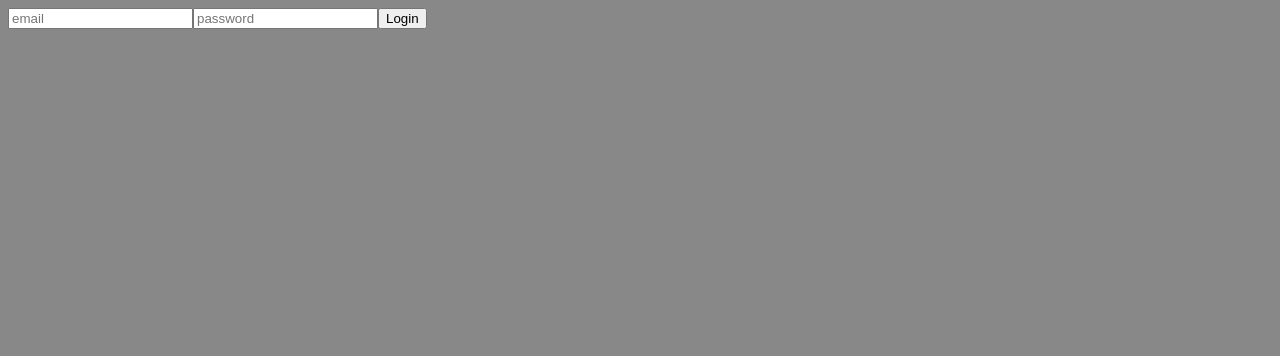
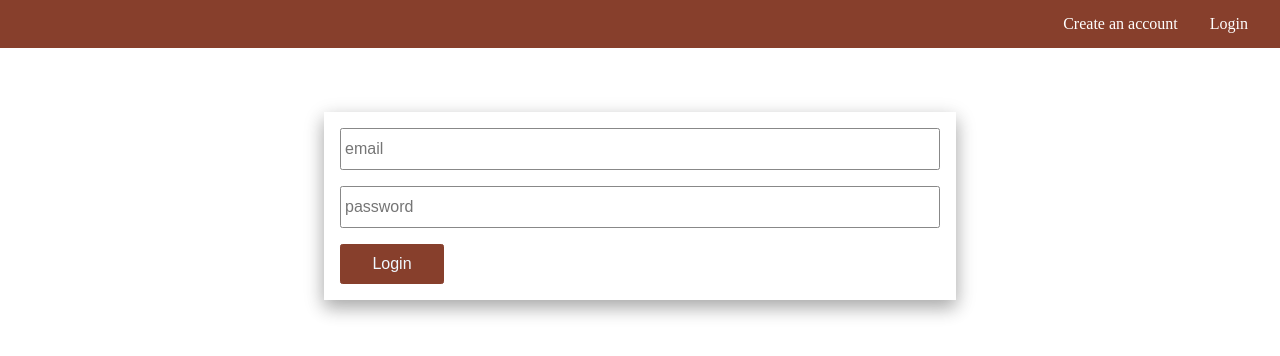
Before and after one commit to sachin-me/friquency.onmicrosoft-task, a React app: page /login in a window 1280 px wide. Shown: the top 356 px of the page. Built offline with nearby package versions, Linux system fonts and the light colour scheme; the HTML template or start-up script is replaced by a standard one.

Commit message:
add styling and fixed some issue

```diff
--- a/client/src/components/CreateEvent.js
+++ b/client/src/components/CreateEvent.js
@@ -8,7 +8,8 @@ class CreateEvent extends Component {
     eventname: '',
     eventhost: '',
     eventdate: new Date(),
-    eventplace: ''
+    eventplace: '',
+    message: ''
   }
 
   handleChange = ({ target: { name, value } }) => {
@@ -23,6 +24,12 @@ class CreateEvent extends Component {
     const { eventname, eventhost, eventdate, eventplace } = this.state;
     const data =  { eventname, eventhost, eventdate, eventplace }
 
+    if ( !eventname && !eventhost && !eventplace) {
+      return this.setState({
+        message: 'All field are mendatory!'
+      })
+    }
+
     this.props.dispatch(eventActions.createEvent(data, success => {
       if (success) {
         this.props.history.push('/events');
@@ -32,14 +39,17 @@ class CreateEvent extends Component {
 
   render() {
     return (
-      <div>
+      <div className="create-event-wrapper">
         <form action="" method="post" onSubmit={this.handleSubmit}>
           <input type="text" name="eventname" placeholder="event name" onChange={this.handleChange} />
           <input type="text" name="eventhost" placeholder="event host name" onChange={this.handleChange} />
           <input type="date" name="eventdate" id="" onChange={this.handleChange} />
           <input type="text" name="eventplace" placeholder="event place name" onChange={this.handleChange} />
-          <input type="submit" value="Create Event" />
+          <div>
+            <input type="submit" value="Create Event" />
+          </div>
         </form>
+        <div className="message">{this.state.message}</div>
       </div>
     );
   }
--- a/client/src/components/Event.js
+++ b/client/src/components/Event.js
@@ -2,9 +2,29 @@ import React from 'react';
 
 const Event = (props) => {
   const { event } = props;
+  const date = event.eventdate.split('T')[0];
   return (
-    <div>
-      <div>{event.eventname}</div>
+    <div className="event-card">
+      <div>
+        <span>Event Name</span>
+        <span className='dash'>-</span>
+        <span>{event.eventname}</span>
+      </div>
+      <div>
+        <span>Event Place</span>
+        <span className='dash'>-</span>
+        <span>{event.eventplace}</span>
+      </div>
+      <div>
+        <span>Event Date</span>
+        <span className='dash'>-</span>
+        <span>{date}</span>
+      </div>
+      <div>
+        <span>Event Host</span>
+        <span className='dash'>-</span>
+        <span>{event.eventhost}</span>
+      </div>
     </div>
   )
 }
--- a/client/src/components/Events.js
+++ b/client/src/components/Events.js
@@ -11,9 +11,8 @@ class Events extends Component {
 
   render() {
     const { events } = this.props;
-    console.log(events, 'events');
     return (
-      <div>
+      <div className="events-wrapper">
         {
           events ? events.map(event => <Event key={event._id} event={event} />) : 'Loading...'
         }
--- a/client/src/components/Login.js
+++ b/client/src/components/Login.js
@@ -26,11 +26,15 @@ class Login extends Component {
 
   render() {
     return (
-      <form onSubmit={this.handleSubmit}>
-        <input type="email" name="email" placeholder="email" onChange={this.handleChange} />
-        <input type="password" name="password" placeholder="password" onChange={this.handleChange} />
-        <input type="submit" value="Login" />
-      </form>
+      <div className="create-event-wrapper">
+        <form onSubmit={this.handleSubmit}>
+          <input type="email" name="email" placeholder="email" onChange={this.handleChange} />
+          <input type="password" name="password" placeholder="password" onChange={this.handleChange} />
+          <div>
+            <input type="submit" value="Login" />
+          </div>
+        </form>
+      </div>
     )
   }
 }
--- a/client/src/components/Signup.js
+++ b/client/src/components/Signup.js
@@ -27,12 +27,16 @@ class Signup extends Component {
 
   render() {
     return (
+      <div className="create-event-wrapper">
         <form onSubmit={this.handleSubmit}>
           <input type="text" name="username" placeholder="username" onChange={this.handleChange} />
           <input type="email" name="email" placeholder="email" onChange={this.handleChange} />
           <input type="password" name="password" placeholder="password" onChange={this.handleChange} />
+          <div>
             <input type="submit" value="Signup" />
+          </div>
         </form>
+      </div>
     )
   }
 }
--- /dev/null
+++ b/client/src/containers/Header.js
@@ -0,0 +1,29 @@
+import React from 'react';
+import { connect } from 'react-redux';
+import { Link } from 'react-router-dom';
+import Dashboard from './Dashboard';
+import Main from './Main';
+
+const Header = (props) => {
+  const { isAuth } = props;
+  return (
+    <div className='header-wrapper'>
+      <Link to='/'>
+        <i className="fas fa-home"></i>
+      </Link>
+      <div>
+        {
+          isAuth ? <Dashboard /> : <Main />
+        }
+      </div>
+    </div>
+  )
+}
+
+const mapStateToProps = (state) => {
+  return {
+    isAuth: state.userReducer.isAuth
+  }
+}
+
+export default connect(mapStateToProps)(Header);
--- a/client/src/containers/Main.js
+++ b/client/src/containers/Main.js
@@ -3,10 +3,10 @@ import { Link } from 'react-router-dom';
 
 const Main = () => {
   return (
-    <>
+    <div>
       <Link to='/register'>Create an account</Link>
       <Link to='/login'>Login</Link>
-    </>
+    </div>
   )
 }
 
--- a/client/src/containers/Private.js
+++ b/client/src/containers/Private.js
@@ -1,14 +1,14 @@
 import React from 'react';
 import { BrowserRouter as Router, Route } from 'react-router-dom';
-import Dashboard from './Dashboard';
 import CreateEvent from '../components/CreateEvent';
 import Events from '../components/Events';
+import Header from './Header';
 
 const Private = () => {
   return (
     <div>
       <Router>
-        <Dashboard />
+        <Header />
         <Route exact path='/events/create' component={CreateEvent} />
         <Route exact path='/events' component={Events} />
       </Router>
--- a/client/src/containers/Public.js
+++ b/client/src/containers/Public.js
@@ -1,14 +1,14 @@
 import React from 'react';
 import { BrowserRouter as Router, Route } from 'react-router-dom';
-import Main from './Main'
 import Signup from '../components/Signup';
 import Login from '../components/Login';
+import Header from './Header';
 
 const Public = () => {
   return (
     <div>
       <Router>
-        <Route exact path="/" component={Main} />
+        <Header />
         <Route exact path="/register" component={Signup} />
         <Route exact path="/login" component={Login} />
       </Router>
--- a/client/src/index.scss
+++ b/client/src/index.scss
@@ -1,4 +1,83 @@
+// Body
 body {
-  background: #888;
-  color: aliceblue;
+  margin: 0;
 }
+
+// Header
+.header-wrapper {
+  background: #873F2C;
+  height: 3rem;
+  display: flex;
+  justify-content: space-between;
+  align-items: center;
+  padding: 0 1rem;
+  a {
+    color: #fff
+  }
+  div {
+    a {
+      margin: 0 1rem;
+      text-decoration: none;
+    }
+  }
+}
+
+// Create Event
+.create-event-wrapper {
+  max-width: 600px;
+  margin: 4rem auto;
+  box-shadow: 0 8px 16px 0 rgba(0, 0, 0, 0.2), 0 6px 20px 0 rgba(0, 0, 0, 0.19);
+  padding: 1rem;
+  form {
+    display: grid;
+    grid-gap: 1rem;
+    input {
+			border: 1px solid #888;
+			border-radius: 0.15rem;
+			height: 2rem;
+			padding: 0.25rem;
+			outline: none;
+			font-size: 1rem;
+		}
+		input[type="text"] {
+			&:active, &:focus {
+				border: 1px solid #873F2C;
+			}
+    }
+    input[type="submit"] {
+      height: 2.5rem;
+      width: 6.5rem;
+      cursor: pointer;
+      background: #873F2C;
+      color: aliceblue;
+      border: 1px solid #873F2C;
+      &:hover {
+        background: #fff;
+        border: 1px solid #888;
+        color: #873F2C;
+      }
+    }
+  }
+  .message {
+    margin: 1rem 0;
+    text-align: center;
+    color: #873F2C;
+    font-size: 1.2rem;
+  }
+}
+
+.events-wrapper {
+  margin: 4rem 0;
+  .event-card {
+    margin: 1rem auto;
+    max-width: 400px;
+    box-shadow: 0 8px 16px 0 rgba(0, 0, 0, 0.2), 0 6px 20px 0 rgba(0, 0, 0, 0.19);
+    padding: 1rem;
+    .dash {
+      margin: 0 0.75rem;
+    }
+    div {
+      margin: 0.75rem 0;
+    }
+  }
+}
```
Also changed, not shown: 1 other file (tests, documents, lock files or other folders). Lines whose indentation alone changed are shown as unchanged.
